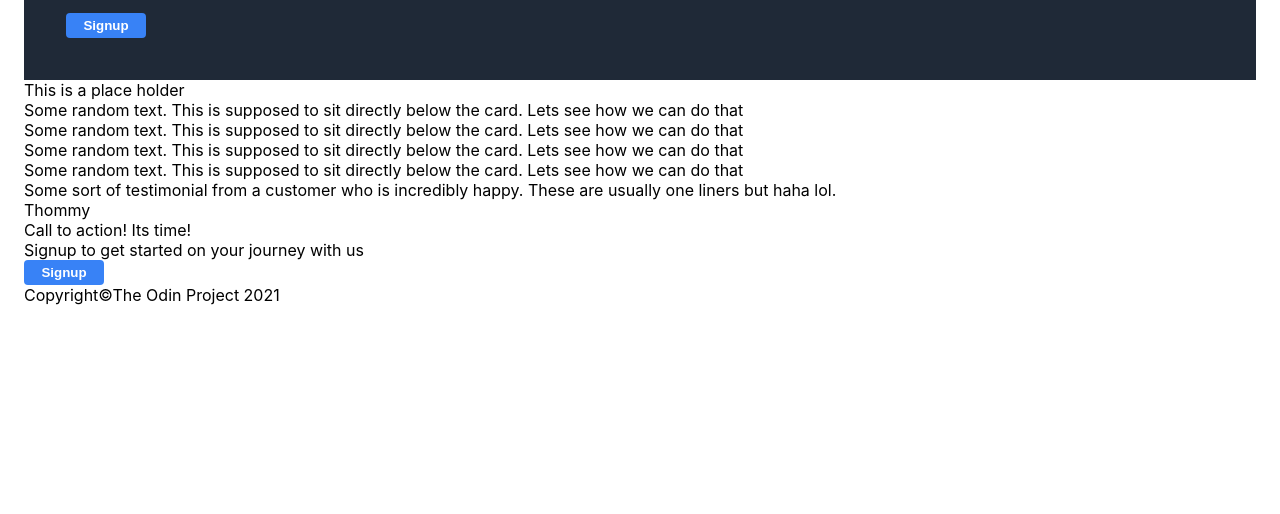
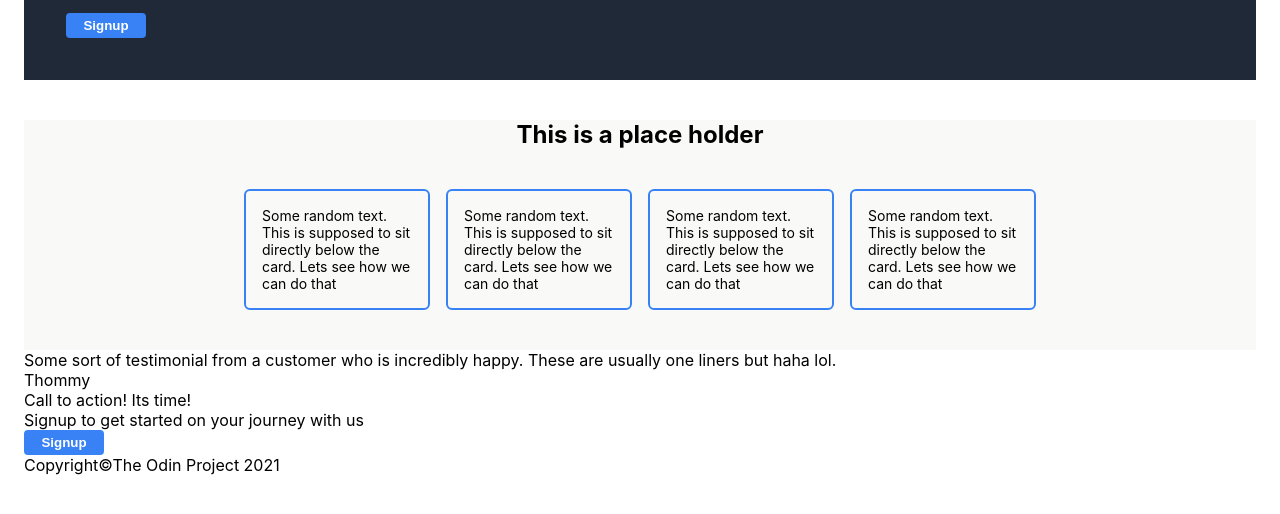
Before and after one commit to MembaMcetywa/info-webpage, a plain HTML site: page index.html in a window 1280 px wide. Shown: the part 276-790 px from the top of the page. Drawn offline with Linux system fonts and the light colour scheme.

Commit message:
added cards container and styling. Will need to edit again though. Text is supposed to on the outside of card not inside

```diff
--- a/styles.css
+++ b/styles.css
@@ -74,5 +74,35 @@ button {
     border-radius: 4px;
     width:80px;
     height: 25px;
+}
 
+.random-info {
+    display: flex;
+    flex-direction: column;
+    align-items: center;
+    margin-top: 40px;
+    background-color: #f9faf8;
 }
+
+.card-text {
+    font-size: 24px;
+    font-weight: bold;
+}
+
+.card-container {
+    padding: 32px;
+    display: flex;
+    flex-wrap: wrap;
+}
+
+.card {
+
+    padding: 16px;
+    margin: 8px;
+    width: 150px;
+    font-size: 14px;
+    border-width: 2px;
+    border-style: solid;
+    border-color: #3882f6;
+    border-radius: 6px;
+}
```
